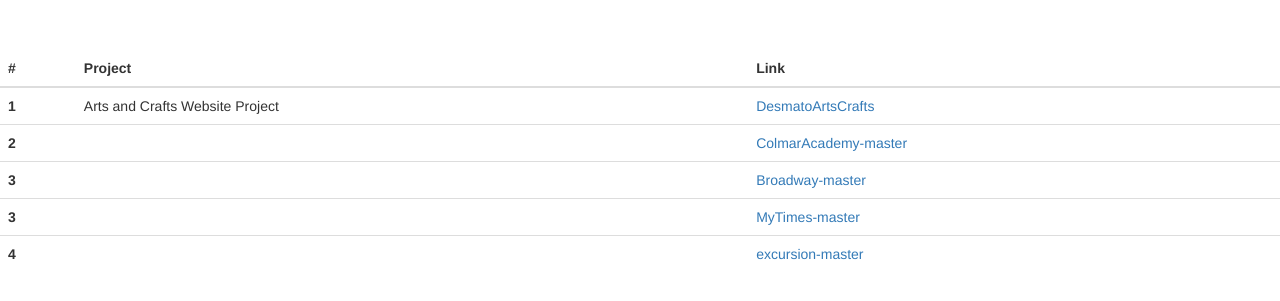
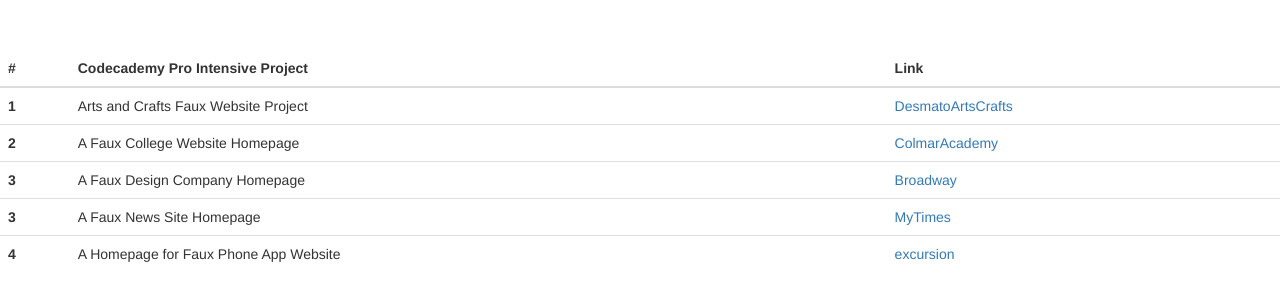
Before and after one commit to jdherman94/jdherman94.github.io, a Jekyll site: the page WebDesign.html, which Jekyll copies as it is, in a window 1280 px wide. Shown: the top 301 px of the page. Built offline with Jekyll 4.4.1, drawn with Linux system fonts in a browser that asks for light colours; nearby versions of some CDN libraries; library files that are not in the unit come from our copies.

Commit message:
Add files via upload

```diff
--- a/WebDesign.html
+++ b/WebDesign.html
@@ -24,35 +24,35 @@
   <thead>
     <tr>
       <th>#</th>
-      <th>Project</th>
+      <th>Codecademy Pro Intensive Project</th>
       <th>Link</th>
     </tr>
   </thead>
   <tbody>
     <tr>
       <th scope="row">1</th>
-      <td>Arts and Crafts Website Project</td>
+      <td>Arts and Crafts Faux Website Project</td>
       <td><a href='DasmotoArtsCrafts/index.html'>DesmatoArtsCrafts</a></td>
     </tr>
     <tr>
       <th scope="row">2</th>
-      <td></td>
-      <td><a href='ColmarAcademy-master/index.html'>ColmarAcademy-master</a></td>
+      <td>A Faux College Website Homepage</td>
+      <td><a href='ColmarAcademy-master/index.html'>ColmarAcademy</a></td>
     </tr>
     <tr>
       <th scope="row">3</th>
-      <td></td>
-      <td><a href='Broadway-master/index.html'>Broadway-master</a></td>
+      <td>A Faux Design Company Homepage</td>
+      <td><a href='Broadway-master/index.html'>Broadway</a></td>
     </tr>
     <tr>
       <th scope="row">3</th>
-      <td></td>
-      <td><a href='MyTimes-master/index.html'>MyTimes-master</a></td>
+      <td>A Faux News Site Homepage</td>
+      <td><a href='MyTimes-master/index.html'>MyTimes</a></td>
     </tr>
     <tr>
       <th scope="row">4</th>
-      <td></td>
-      <td><a href='excursion-master/index.html'>excursion-master</a></td>
+      <td>A Homepage for Faux Phone App Website</td>
+      <td><a href='excursion-master/index.html'>excursion</a></td>
     </tr>
 
 
```
